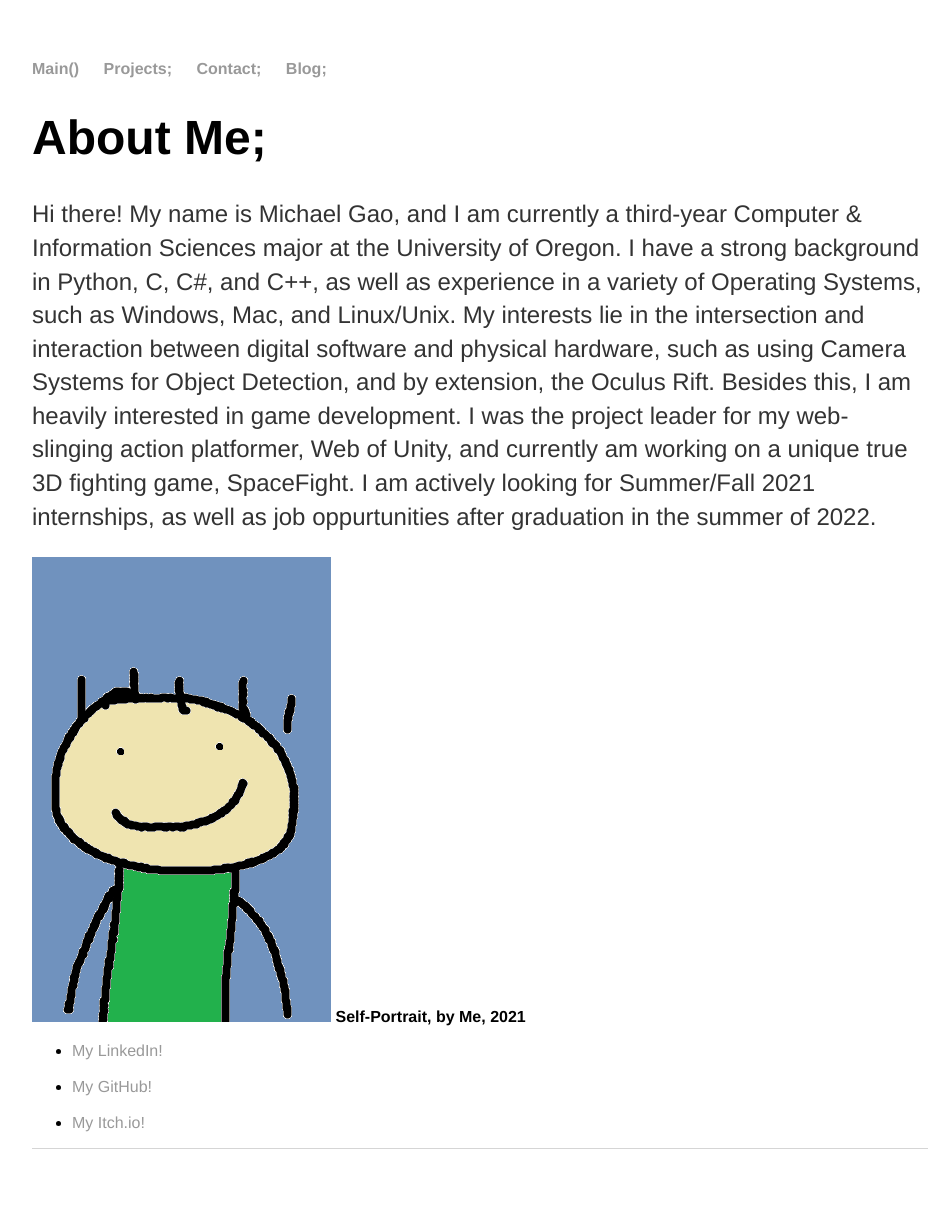
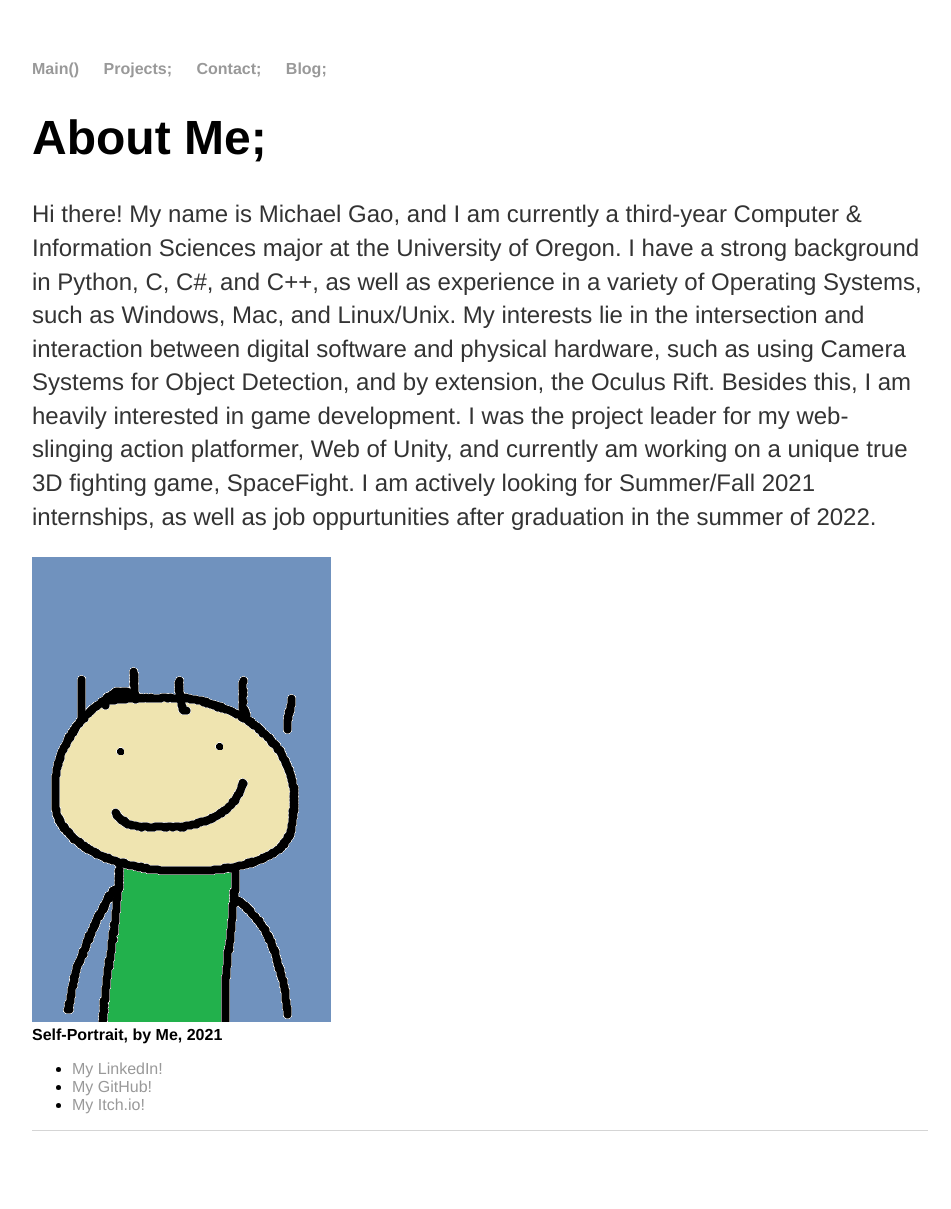
Before and after one commit to michael-c-gao/WebsiteOfMichael, a Jekyll site: the page built from index.html, in a window 1280 px wide. Shown: the whole page, without its empty margins (160-1111 px from the left). Built offline with Jekyll 4.4.1, drawn with Linux system fonts in a browser that asks for light colours.

```diff
--- a/index.html
+++ b/index.html
@@ -9,14 +9,11 @@ title: Michael C. Gao
 	and by extension, the Oculus Rift. Besides this, I am heavily interested in game development. I was the project leader for my web-slinging action platformer, Web of Unity, and currently am working on a
 	unique true 3D fighting game, SpaceFight. I am actively looking for Summer/Fall 2021 internships, as well as job oppurtunities after graduation in the summer of 2022. </p>
 <img src="selfportrait.png" alt="Self Portrait">
+		<br>
 			<strong>Self-Portrait, by Me, 2021</strong>
 
 <ul class="contacts">
-				<li><a href="https://www.linkedin.com/in/michael-c-gao/">My LinkedIn!</a></li>
-				&nbsp;
-				<li><a href="https://github.com/michael-c-gao">My GitHub!</a></li>
-				&nbsp;
-				<li><a href="https://mexhal.itch.io/">My Itch.io!</a></li>
+				<li><a href="https://www.linkedin.com/in/michael-c-gao/">My LinkedIn!</a></li>    <li><a href="https://github.com/michael-c-gao">My GitHub!</a></li>  <li><a href="https://mexhal.itch.io/">My Itch.io!</a></li>
 				</ul>
 
 		</div>
```
